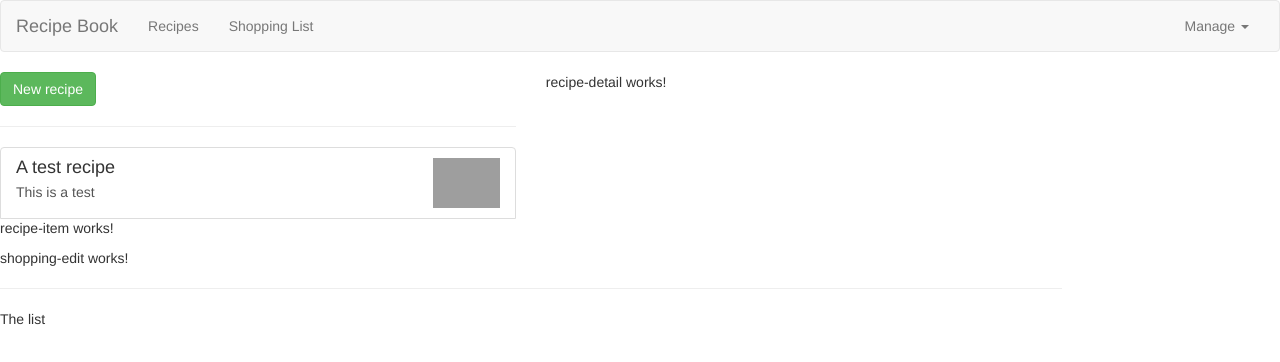
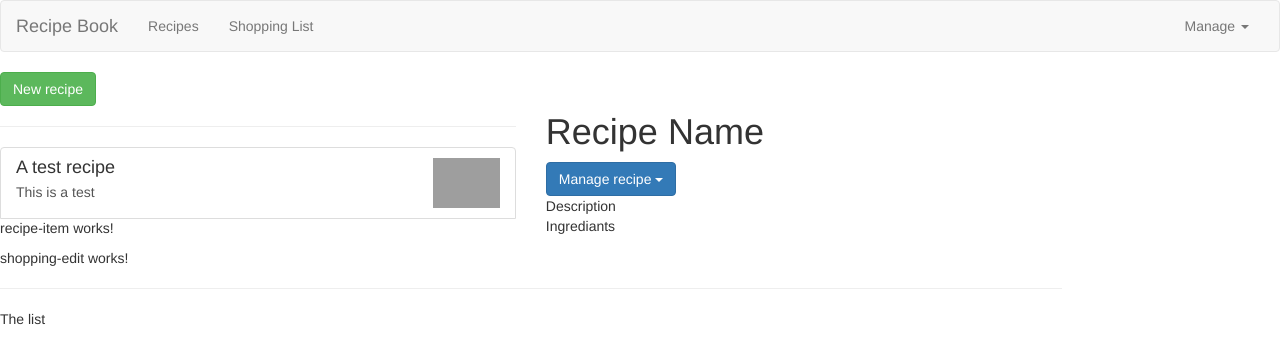
Before and after one commit to YuriSolomon/AngularLearning, an Angular app: page / in a window 1280 px wide. Shown: the top 362 px of the page. Built offline with nearby package versions, Linux system fonts and the light colour scheme; grey boxes are pictures that could not be loaded.

Commit message:
display recipe detail

```diff
--- a/src/app/recipes/recipe-detail/recipe-detail.component.html
+++ b/src/app/recipes/recipe-detail/recipe-detail.component.html
@@ -1 +1,34 @@
-<p>recipe-detail works!</p>
+<div class="row">
+    <div class="col-xs-12">
+        <img src="" class="image-responsive" alt="">
+    </div>
+</div>
+<div class="row">
+    <div class="col-xs-12">
+        <h1>Recipe Name</h1>
+    </div>
+</div>
+<div class="row">
+    <div class="col-xs-12">
+        <div class="btn-group">
+            <button type="button" class="btn btn-primary dropdown-toggle">
+                Manage recipe <span class="caret"></span>
+            </button>
+            <ul class="dropdown-menu">
+                <li><a href="#">To shopping list</a></li>
+                <li><a href="#">Edit recipe</a></li>
+                <li><a href="#">Delete recipe</a></li>
+            </ul>
+        </div>
+    </div>
+</div>
+<div class="row">
+    <div class="col-xs-12">
+        Description
+    </div>
+</div>
+<div class="row">
+    <div class="col-xs-12">
+        Ingrediants
+    </div>
+</div>
```
